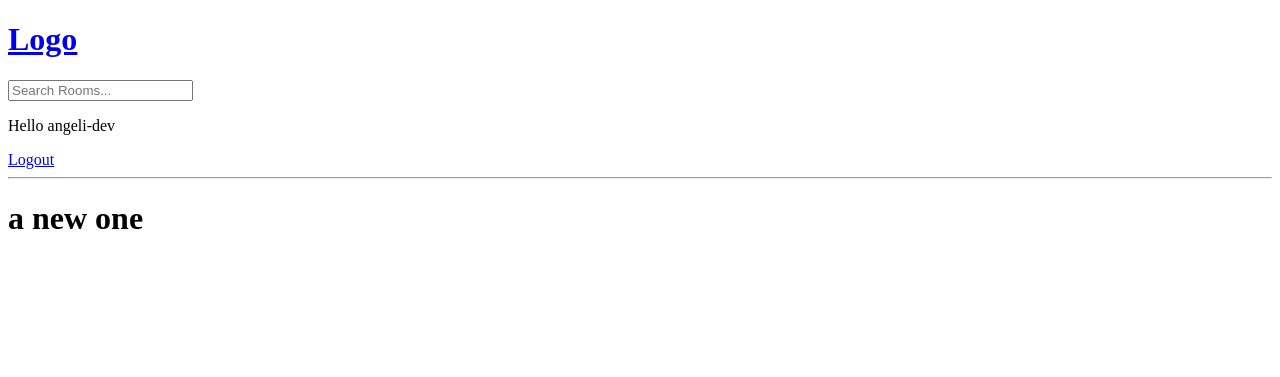
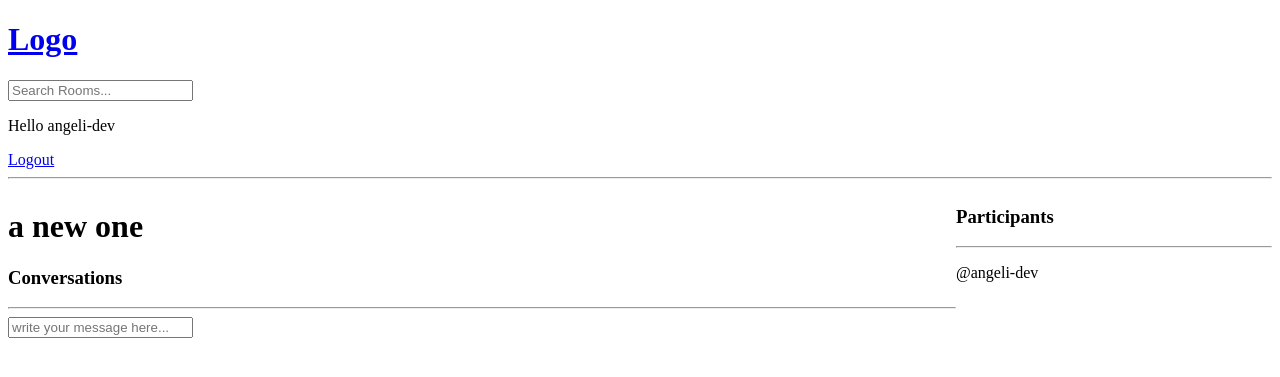
Before and after one commit to Miralex20/django_project, a Django app: page /room/8/ in a window 1280 px wide. Shown: the top 377 px of the page. Run offline with Django 5.2, Linux system fonts and the light colour scheme; a user stored in the database is signed in; data comes from the database, SQL or seed files in the repository; both versions use the stored data as it was after the commit.

Commit message:
additional changes on the layout and deleting, updating of room and messages, participants too

```diff
--- a/myBud_Django/mybud/base/models.py
+++ b/myBud_Django/mybud/base/models.py
@@ -13,7 +13,7 @@ class Room(models.Model):
     topic = models.ForeignKey(Topic, on_delete=models.SET_NULL, null=True)
     name = models.CharField(max_length=255)
     description = models.TextField(null=True, blank=True)
-    #participants
+    participants = models.ManyToManyField(User, related_name="Participants", blank=True)
     updated = models.DateTimeField(auto_now=True)
     created = models.DateTimeField(auto_now_add=True)
 
--- a/myBud_Django/mybud/base/templates/base/room.html
+++ b/myBud_Django/mybud/base/templates/base/room.html
@@ -1,3 +1,51 @@
 {% extends 'main.html' %} {% block content %}
-  <h1>{{ room.name }}</h1>
+  <style>
+    .room-container {
+      display: grid;
+      grid-template-columns: 3fr 1fr;
+    }
+  </style>
+  <div class="room-container">
+    <div>
+      <h1>{{ room.name }}</h1>
+
+      <p>{{ room.description }}</p>
+
+      <div class="content-wrapper">
+        <h3>Conversations</h3>
+        <hr />
+
+        {% for room_message in room_messages %}
+          <div>
+            {% if request.user == room_message.user %}
+              <a href="{% url 'delete-message' room_message.id %}">Delete</a>
+              <a href="{% url 'update-message' room_message.id %}">Edit</a>
+            {% endif %}
+          </div>
+          <div>
+            <small>@{{ room_message.user }}, {{ room_message.created|timesince }} ago</small>
+            <p>{{ room_message.body }}</p>
+            <hr />
+          </div>
+        {% endfor %}
+      </div>
+
+      {% if request.user.is_authenticated %}
+        <div class="comment-form">
+          <form action="" method="post">
+            {% csrf_token %}
+            <input type="text" name="text" placeholder="write your message here..." />
+          </form>
+        </div>
+      {% endif %}
+    </div>
+    <div>
+      <h3>Participants</h3>
+      <hr />
+
+      {% for user in participants %}
+        <p>@{{ user.username }}</p>
+      {% endfor %}
+    </div>
+  </div>
 {% endblock %}
--- a/myBud_Django/mybud/base/urls.py
+++ b/myBud_Django/mybud/base/urls.py
@@ -10,6 +10,9 @@ urlpatterns = [
     path('create-room/', views.createRoom, name='create-room'),
     path('update-room/<str:pk>/', views.updateRoom, name='update-room'),
     path('delete-room/<str:pk>/', views.deleteRoom, name='delete-room'),
+    path('delete-message/<str:pk>/', views.deleteMessage, name='delete-message'),
+    path('update-message/<str:pk>/', views.updateMessage, name='update-message'),
+
 
 
 ]
--- a/myBud_Django/mybud/base/views.py
+++ b/myBud_Django/mybud/base/views.py
@@ -1,6 +1,6 @@
 from django.shortcuts import render, redirect
-from .models import Room, Topic
-from .forms import RoomForm
+from .models import Room, Topic, Message
+from .forms import RoomForm, MessageForm
 from django.db.models import Q
 from django.http import HttpResponse
 from django.contrib.auth.models import User
@@ -67,7 +67,19 @@ def home(request):
 
 def room(request, pk):
     room = Room.objects.get(id=pk)
-    context={"room": room}
+    room_messages = room.message_set.all().order_by("-created")
+    participants = room.participants.all()
+
+    if request.method == "POST":
+        message = Message.objects.create(
+            user = request.user,
+            room = room,
+            body = request.POST.get("text")
+        )
+        room.participants.add(request.user)
+        return redirect('room', pk=room.id)
+
+    context={"room": room, 'room_messages': room_messages, 'participants': participants }
     return render(request, "base/room.html", context)
 
 @login_required(login_url='login')
@@ -106,3 +118,25 @@ def deleteRoom(request, pk):
         room.delete()
         return redirect("home")
     return render(request, "base/delete.html", {"obj": room})
+
+@login_required(login_url='login')
+def deleteMessage(request, pk):
+    message = Message.objects.get(id=pk)
+    if request.user == message.user:
+        if request.method == "POST":
+            message.delete()
+            return redirect("home")
+    return render(request, "base/delete.html", {"obj": message})
+
+@login_required(login_url='login')
+def updateMessage(request, pk):
+    message = Message.objects.get(id  = pk)
+    form = MessageForm(instance=message)
+    if request.user == message.user:
+        if request.method == "POST":
+            form = MessageForm(request.POST, instance=message)
+            if form.is_valid():
+                form.save()
+                return redirect('home')
+    context = {'form' : form}
+    return render(request, "base/room_form.html", context)
```
Also changed, not shown: myBud_Django/mybud/base/forms.py (+7 -1 lines), myBud_Django/mybud/base/migrations/0003_alter_room_options_room_participants.py (added), myBud_Django/mybud/db.sqlite3.
